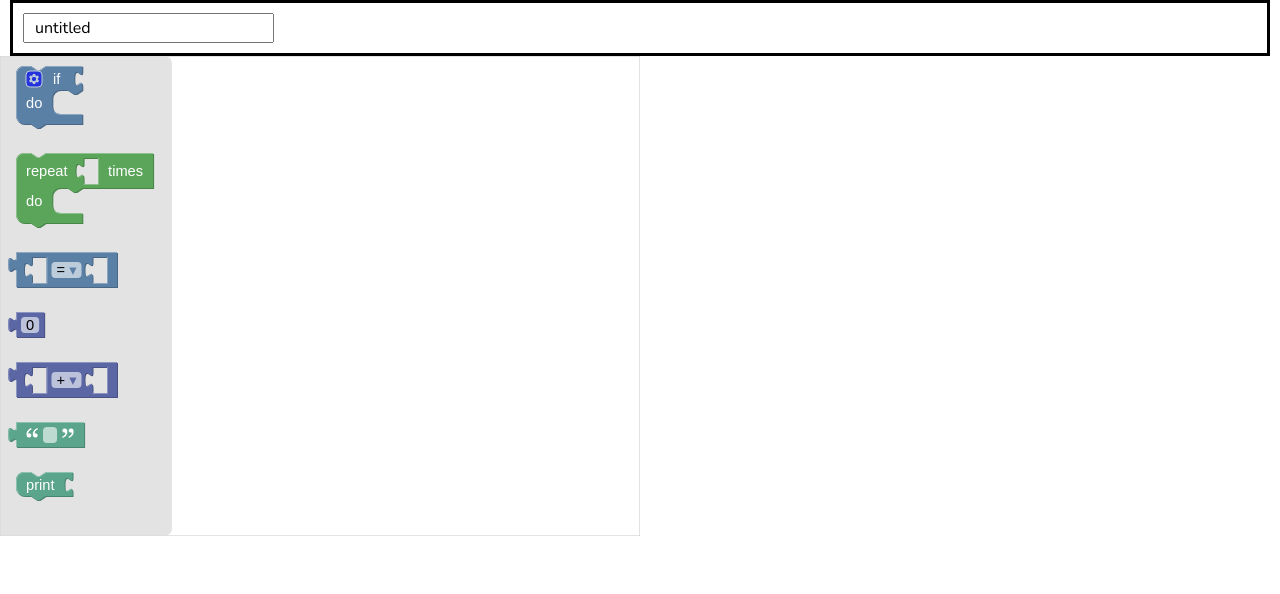
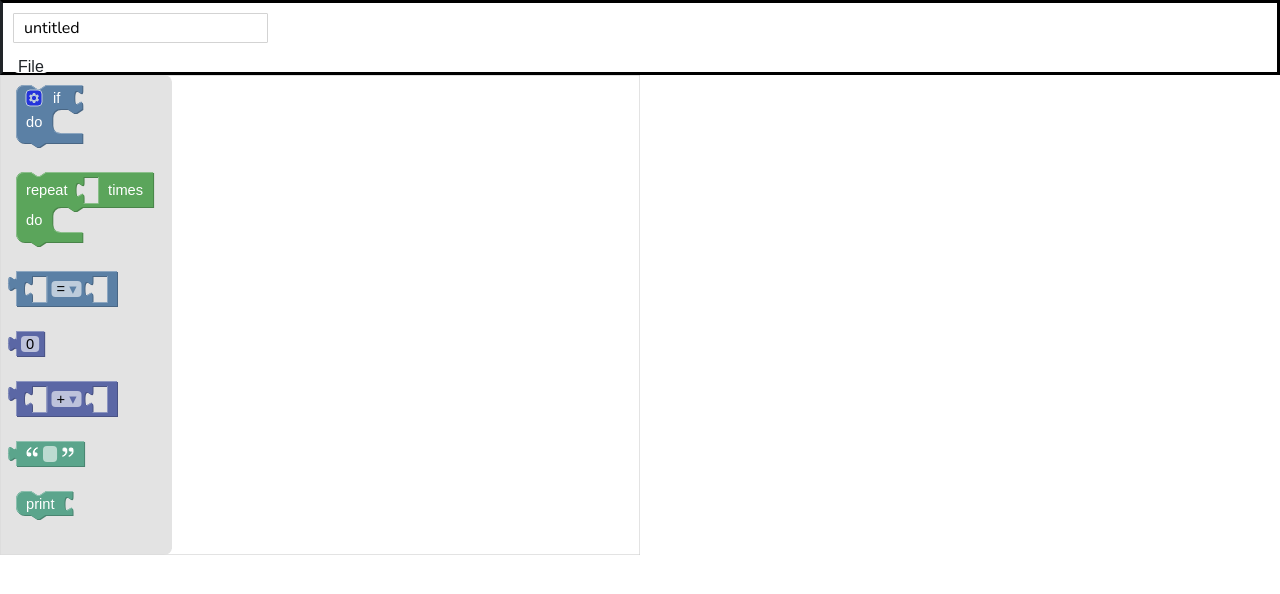
Before and after one commit to kres0345/Drag-n-Drop-CSharp, a plain HTML site: page index.html in a window 1280 px wide. Drawn offline with nearby package versions, Linux system fonts and the light colour scheme.

Commit message:
Working on the css

```diff
--- a/index.css
+++ b/index.css
@@ -1,41 +1,56 @@
-/*
-#DragableTable{
-	border-style: solid;
-	border-color: black;
-	margin-top: 10px;
-	width: 60%;
-	float: right;
-}
-#PrefabTable{
-	border-style: solid;
-	border-color: gray;
-	margin-top: 10px;
-	width: 39%;
-	float: left;
-}
-#PrefabList{
-
-}*/
 #header{
 	border-style: solid;
 	border-color: black;
-	margin-left: 10px;
-	margin-right: 10px;
+	border-left-color: inherit;
+	height: 75px;
 }
 #toolbar{
-	margin: 10px 10px 5px 10px;
+	margin: 0px 10px 5px 10px;
 }
+.toolbar-item{
+	background-color: white;
+	float: left;
+	height: 20px;
+	padding-left: 5px;
+	padding-top: 2px;
+	padding-bottom: 2px;
+	padding-right: 5px;
+
+	border-radius: 5px;
+}
+.toolbar-item:hover{
+	background-color: lightgray;
+}
+.toolbar-item-label{
+	font-family: sans-serif;
+	text-align: center;
+	vertical-align: middle;
+}
+
 #FilenameInput{
 	margin: 10px 10px 10px 10px;
 	height: 30px;
 	width: 20%;
 	padding-left: 10px;
 	-webkit-transition: width 0.5s;
-  transition: width 0.5s;
-  font-family: 'Nunito';
+	transition: width 0.5s;
+	font-family: 'Nunito', serif;
+
+	outline-width: 0px;
+	outline-color: white;
+	outline-style: solid;
+
+	border-color: lightgray;
+	border-radius: 1px;
+	border-width: 1px;
+	border-style: solid;
 }
 #FilenameInput:focus{
 	width: 95%;
+
+	outline-width: 3px;
+	outline-color: dodgerblue;
+	outline-style: solid;
 }
 #FileTab{
 	float: left;
@@ -87,6 +102,25 @@ li:hover{
 	width: 97%;
 	padding-left: 10px;
 }*/
+
+/*
+#DragableTable{
+	border-style: solid;
+	border-color: black;
+	margin-top: 10px;
+	width: 60%;
+	float: right;
+}
+#PrefabTable{
+	border-style: solid;
+	border-color: gray;
+	margin-top: 10px;
+	width: 39%;
+	float: left;
+}
+#PrefabList{
+
+}*/
 .LeftMargin{
 	margin-left: 10px;
 }
--- a/index.html
+++ b/index.html
@@ -1,7 +1,7 @@
 <html>
 <head>
 	<meta name="viewport" content="width=device-width, initial-scale=1">
-	<title>Untitled</title>
+    <title>{{filename}} - Drag n Drop</title>
 	<link rel="stylesheet" type="text/css" href="index.css">
 	<link rel="stylesheet" href="https://stackpath.bootstrapcdn.com/bootstrap/4.1.1/css/bootstrap.min.css" integrity="sha384-WskhaSGFgHYWDcbwN70/dfYBj47jz9qbsMId/iRN3ewGhXQFZCSftd1LZCfmhktB" crossorigin="anonymous">
 	<link href='https://fonts.googleapis.com/css?family=Nunito' rel='stylesheet'>
@@ -9,12 +9,18 @@
 	<script src="ext/blockly_compressed.js"></script>
 	<script src="ext/blocks_compressed.js"></script>
 	<script src="msg/js/en.js"></script>
-	</head>
+</head>
 <body>
 	<!--<h1 class="center">Project drag'n'drop Csharp</h1>
 -->
 	<div id="header">
-		<input name="filename" type="text" id="FilenameInput" onchange="filename = this.value" value="untitled"><br>
+		<input name="filename" type="text" id="FilenameInput" autocomplete="off" onclick="this.setSelectionRange(0, this.value.length)" onchange="document.title = filename = this.value" value="untitled"><br>
+        <div id="toolbar">
+            <div class="toolbar-item" id="file"><p class="toolbar-item-label">File</p>
+
+            </div>
+        </div>
+
 		<!--
 		<div id="toolbar">
 			<div class="dropdown toolbartabs" id="FileTab">
--- a/index.js
+++ b/index.js
@@ -1,5 +1,5 @@
 var theWorkspace = Blockly.inject('blocklyDiv',
-      {toolbox: document.getElementById('toolbox')})
+      {toolbox: document.getElementById('toolbox')});
 
 //Assign on load, or from cookies.
 let locale = {};
```
Also changed, not shown: 1 other file.
